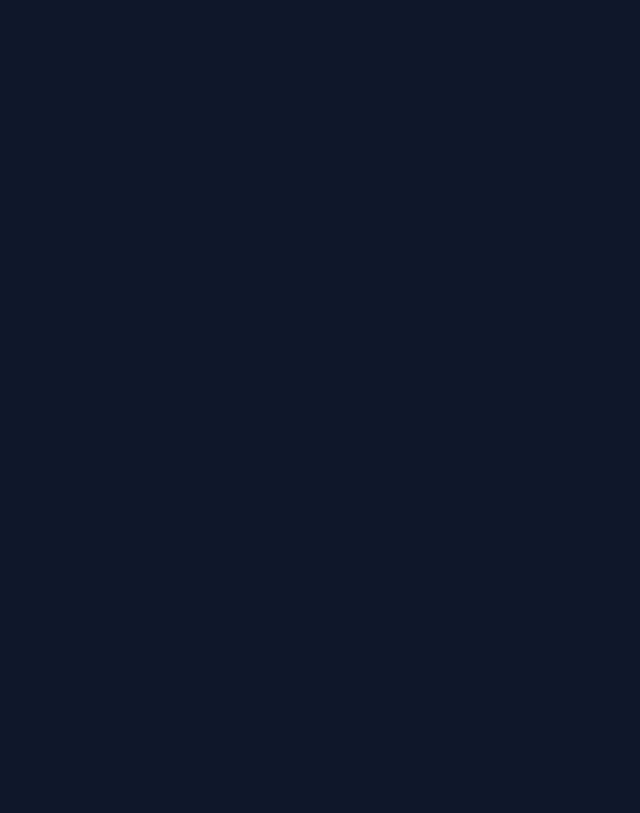
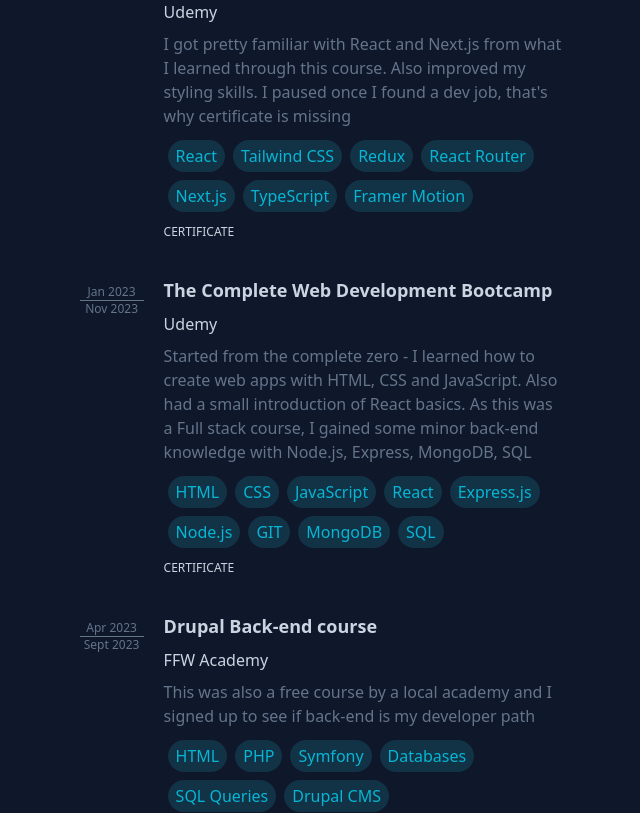
Before and after one commit to infernall92/my-portfolio, a React (Vite) app: page / in a window 1280 px wide. Shown: the part 1140-1953 px from the top of the page, without its empty margins (566-1206 px from the left). Before the commit the page ends 1148 px from the top, so only its background shows below. Built offline with nearby package versions, Linux system fonts and the light colour scheme.

Commit message:
courses section created

```diff
--- a/src/App.jsx
+++ b/src/App.jsx
@@ -1,4 +1,5 @@
 import About from "./components/About";
+import Courses from "./components/Courses";
 import CursorDot from "./components/custom/CursorDot";
 import Experience from "./components/Experience";
 import Header from "./components/Header";
@@ -14,6 +15,7 @@ function App() {
           <About />
           <Skills />
           <Experience />
+          <Courses />
         </div>
       </div>
     </>
--- a/src/components/Card.jsx
+++ b/src/components/Card.jsx
@@ -1,11 +1,23 @@
 /* eslint-disable react/prop-types */
-const Card = ({ from, to, role, place, description, technologies }) => {
+const Card = ({
+  from,
+  to,
+  role,
+  place,
+  description,
+  technologies,
+  learning,
+  href,
+}) => {
   return (
     <div className="text-slate-500 flex gap-5 group hover:bg-slate-800 hover:border-slate-700 rounded-md p-2">
-      <div className="whitespace-nowrap text-xs font-medium pt-2">
-        <p>
+      <div className="text-xs font-medium pt-2 max-w-20 flex flex-col items-center">
+        {/* <p>
           {from} - {to}
-        </p>
+        </p> */}
+        <p className="whitespace-nowrap">{from}</p>
+        <span className="block w-16 h-[1px] bg-slate-500" />
+        <p className="whitespace-nowrap">{to}</p>
       </div>
       <div className="flex flex-col gap-2">
         <p className="font-semibold text-lg text-slate-300 group-hover:text-cyan-500">
@@ -13,6 +25,7 @@ const Card = ({ from, to, role, place, description, technologies }) => {
         </p>
         <p className="font-thin text-slate-300">{place}</p>
         <p>{description}</p>
+
         <div className="flex flex-wrap">
           {technologies.map((technology) => (
             <span
@@ -23,6 +36,16 @@ const Card = ({ from, to, role, place, description, technologies }) => {
             </span>
           ))}
         </div>
+        {learning && (
+          <a
+            href={href}
+            className="text-slate-300 text-xs cursor-[inherit]"
+            target="_blank"
+            rel="noopener noreferrer"
+          >
+            CERTIFICATE
+          </a>
+        )}
       </div>
     </div>
   );
--- a/src/components/Courses.jsx
+++ b/src/components/Courses.jsx
@@ -1,5 +1,26 @@
+import COURSES from "../courses.json";
+import Card from "./Card";
+
 const Courses = () => {
-  return <section id="courses"></section>;
+  return (
+    <section id="courses">
+      <div className="flex flex-col gap-5">
+        {COURSES.map((course) => (
+          <Card
+            key={course.course}
+            from={course.time.from}
+            to={course.time.to}
+            role={course.course}
+            place={course.academy}
+            description={course.description}
+            technologies={course.technologies}
+            learning
+            href={course.certificate}
+          />
+        ))}
+      </div>
+    </section>
+  );
 };
 
 export default Courses;
--- a/src/courses.json
+++ b/src/courses.json
@@ -1,30 +1,44 @@
 [{
     "time": {
-        "from": "November 2023",
+        "from": "Nov 2023",
         "to": "May - 2024"
     },
     "course": "React - The Complete Guide (incl. React Router & Redux)",
     "academy": "Udemy",
-    "description": "I got pretty familiar with React and Next.js from what I learned through this course. Also improved my styling skills.",
-    "technologies": ["React", "Tailwind CSS", "Redux", "React Router", "Next.js","TypeScript", "Framer Motion"]
+    "description": "I got pretty familiar with React and Next.js from what I learned through this course. Also improved my styling skills. I paused once I found a dev job, that's why certificate is missing",
+    "technologies": ["React", "Tailwind CSS", "Redux", "React Router", "Next.js","TypeScript", "Framer Motion"],
+    "certificate" : ""
 },
 {
     "time": {
-        "from": "January",
-        "to": "November 2023"
+        "from": "Jan 2023",
+        "to": "Nov 2023"
     },
     "course": "The Complete Web Development Bootcamp",
     "academy": "Udemy",
     "description": "Started from the complete zero - I learned how to create web apps with HTML, CSS and JavaScript. Also had a small introduction of React basics. As this was a Full stack course, I gained some minor back-end knowledge with Node.js, Express, MongoDB, SQL",
-    "technologies": ["HTML", "CSS", "JavaScript", "React", "Express.js","Node.js", "GIT","MongoDB", "SQL"]
+    "technologies": ["HTML", "CSS", "JavaScript", "React", "Express.js","Node.js", "GIT","MongoDB", "SQL"],
+    "certificate" : "https://drive.google.com/file/d/1-3DcmAxrNKNVjVG_V_Kyt8qFSOZTeGKR/view"
 },
 {
     "time": {
-        "from": "December 2022",
-        "to": "January 2023"
+        "from": "Apr 2023",
+        "to": "Sept 2023"
+    },
+    "course": "Drupal Back-end course",
+    "academy": "FFW Academy",
+    "description": "This was also a free course by a local academy and I signed up to see if back-end is my developer path",
+    "technologies": ["HTML", "PHP", "Symfony", "Databases", "SQL Queries","Drupal CMS"],
+    "certificate" : "https://drive.google.com/file/d/1YWFYGEBHtf1_-gnGzYivCf2dA8XVj3EC/view"
+},
+{
+    "time": {
+        "from": "Dec 2022",
+        "to": "Jan 2023"
     },
     "course": "Programming Basics with JavaScript",
     "academy": "SoftUni",
     "description": "This was a free course and I decided to give it a try. And thats where it all started. I fell inlove with coding and then continue pursuing it. Learned variables and constants, types of variables, arrays, objects, if-else & switch statements, for & while loops.",
-    "technologies": ["JavaScript"]
+    "technologies": ["JavaScript"],
+    "certificate" : "https://drive.google.com/file/d/1A_aeHCHd4rdQR_IdZT831KLVrOxQbn-l/view"
 }]
```
